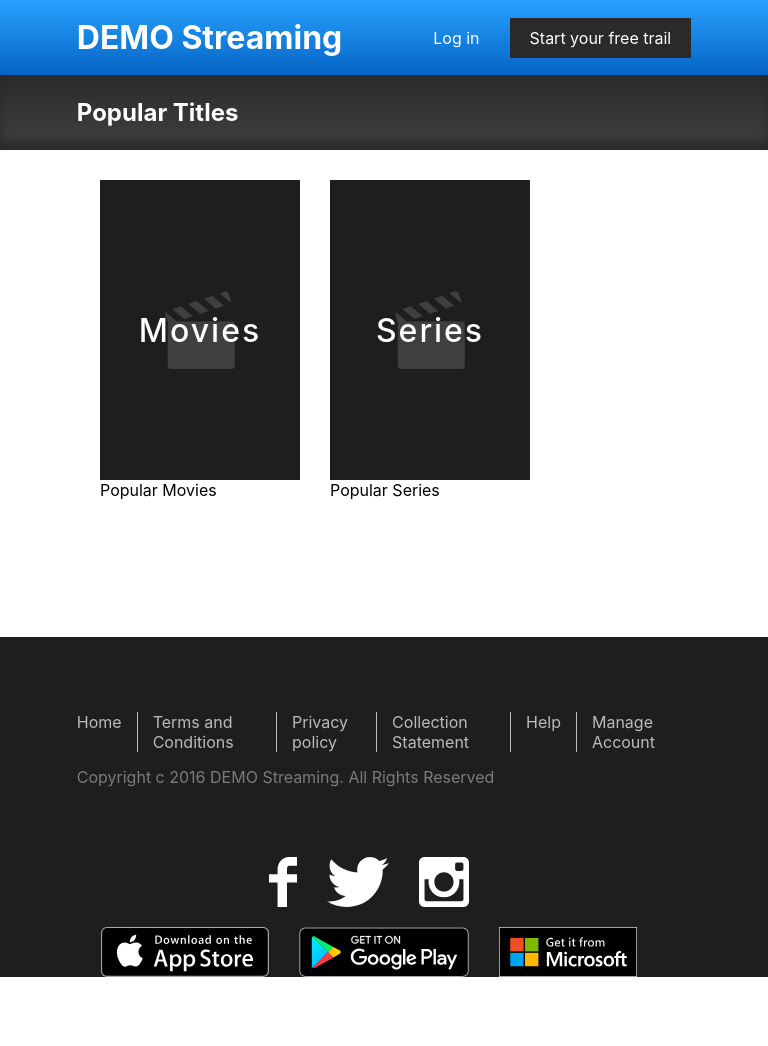
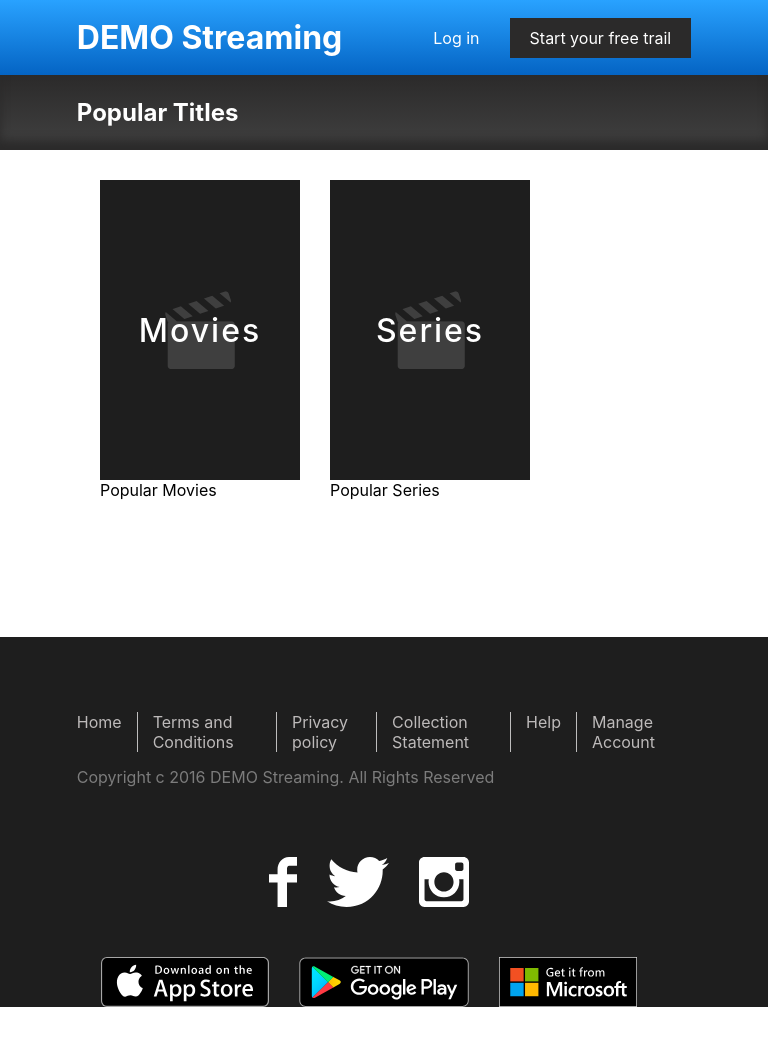
Before and after one commit to ScarfaceX73/Bitcot-fe, a React (Create React App) app: page / in a window 768 px wide. Shown: the top 1046 px of the page. Before the commit the page ends 997 px from the top, so only its background shows below. Built offline with nearby package versions, Linux system fonts and the light colour scheme.

Commit message:
first commit

```diff
--- a/src/App.css
+++ b/src/App.css
@@ -125,12 +125,14 @@
     margin: 20px 0px;
     display: flex;
     justify-content: center;
+    margin-bottom: 50px;
   }
 
   .app-store {
     margin: 20px 0px;
     display: flex;
     justify-content: center;
+    margin-bottom: 50px;
   }
 }
 
```
